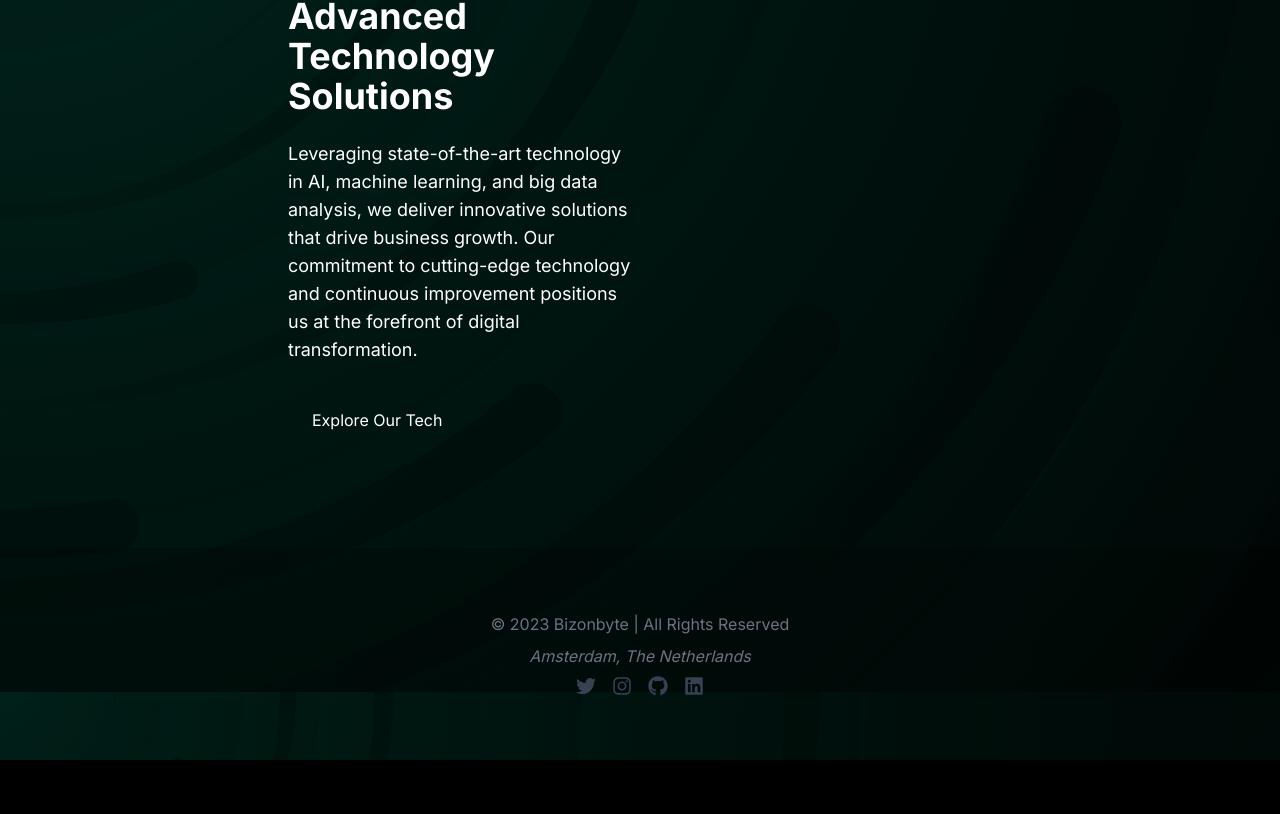
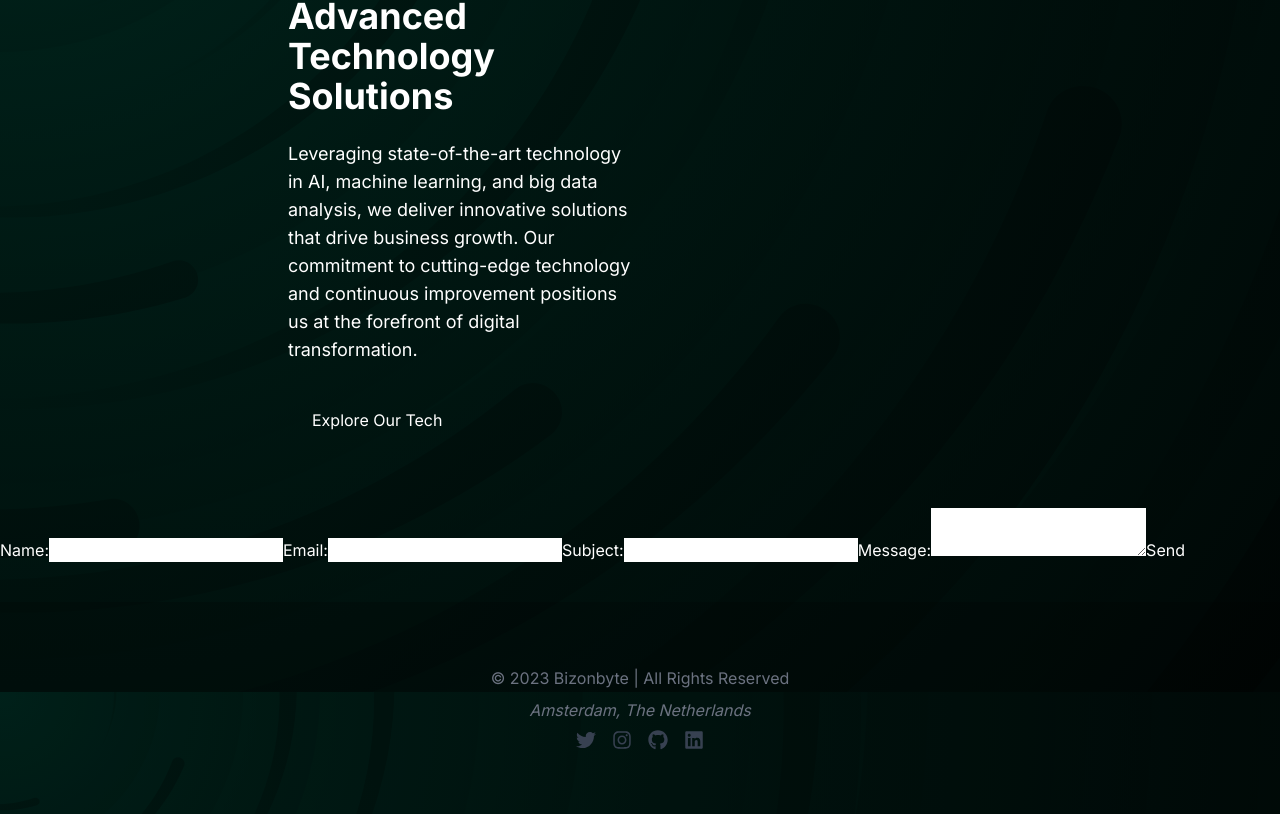
Before and after one commit to bizonbyte/bizonbyte, a Next.js app: page / in a window 1280 px wide. Shown: the part 1228-2042 px from the top of the page. Before the commit the page ends 1988 px from the top, so only its background shows below. Built offline with nearby package versions, Linux system fonts and the light colour scheme.

Commit message:
Add contact form

```diff
--- a/next.config.js
+++ b/next.config.js
@@ -1,6 +1,5 @@
 /** @type {import('next').NextConfig} */
 const nextConfig = {
-	output: 'export',
 }
 
 module.exports = nextConfig
--- /dev/null
+++ b/src/app/components/ContactForm.tsx
@@ -0,0 +1,45 @@
+'use client';
+import React, { useState } from 'react';
+
+export default function ContactForm() {
+    const [name, setName] = useState('');
+    const [email, setEmail] = useState('');
+    const [subject, setSubject] = useState('');
+    const [message, setMessage] = useState('');
+
+    const handleSubmit = async (event) => {
+        event.preventDefault();
+        const formData = {
+            name: event.target.name.value,
+            subject: event.target.subject.value,
+            email: event.target.email.value,
+            message: event.target.message.value,
+        };
+
+        fetch('/api/contact', {
+            method: 'POST',
+            headers: {
+                'Content-Type': 'application/json',
+            },
+            body: JSON.stringify(formData),
+        });
+    };
+
+    return (
+        <form onSubmit={handleSubmit}>
+            <label htmlFor="name">Name:</label>
+            <input type="text" id="name" name="name" required onChange={(e) => setName(e.target.value)} />
+
+            <label htmlFor="email">Email:</label>
+            <input type="email" id="email" name="email" required onChange={(e) => setEmail(e.target.value)} />
+
+            <label htmlFor="Subject">Subject:</label>
+            <input type="subject" id="subject" name="subject" required onChange={(e) => setSubject(e.target.value)} />
+
+            <label htmlFor="message">Message:</label>
+            <textarea id="message" name="message" required onChange={(e) => setMessage(e.target.value)}></textarea>
+
+            <button type="submit">Send</button>
+        </form>
+    );
+}
--- a/src/app/page.tsx
+++ b/src/app/page.tsx
@@ -1,4 +1,5 @@
 import Link from 'next/link'
+import ContactForm from './components/ContactForm'
 
 export default function Home() {
   return (
@@ -132,6 +133,7 @@ export default function Home() {
           </div>
         </div>
       </section>
+      <ContactForm/>
     </section>
   )
 }
--- /dev/null
+++ b/src/pages/api/contact.tsx
@@ -0,0 +1,28 @@
+
+    export default async function handler(req, res) {
+        console.log('hi handler')
+        if (req.method === 'POST') {
+            const { name, email, message } = req.body;
+            const slackMessage = `New contact form submission:\n- Name: ${name}\n- Email: ${email}\n- Message: ${message}`;
+            console.log(`slack webhook: ${process.env.SLACK_WEBHOOK_URL}`)
+
+            fetch(process.env.SLACK_WEBHOOK_URL, {
+                method: 'POST',
+                headers: { 'Content-Type': 'application/json' },
+                body: JSON.stringify({ text: slackMessage }),
+            })
+                .then(response => {
+                    if (response.ok) {
+                        return res.status(200).json({ message: 'Message sent to Slack successfully' });
+                    } else {
+                        throw new Error('Failed to send message to Slack');
+                    }
+                })
+                .catch(error => {
+                    console.error('Error:', error);
+                    res.status(500).json({ message: 'Internal Server Error' });
+                });
+        } else {
+            res.status(405).end(`Method ${req.method} Not Allowed`);
+        }
+    }
```
Also changed, not shown: 2 other files (tests, documents, lock files or other folders).
